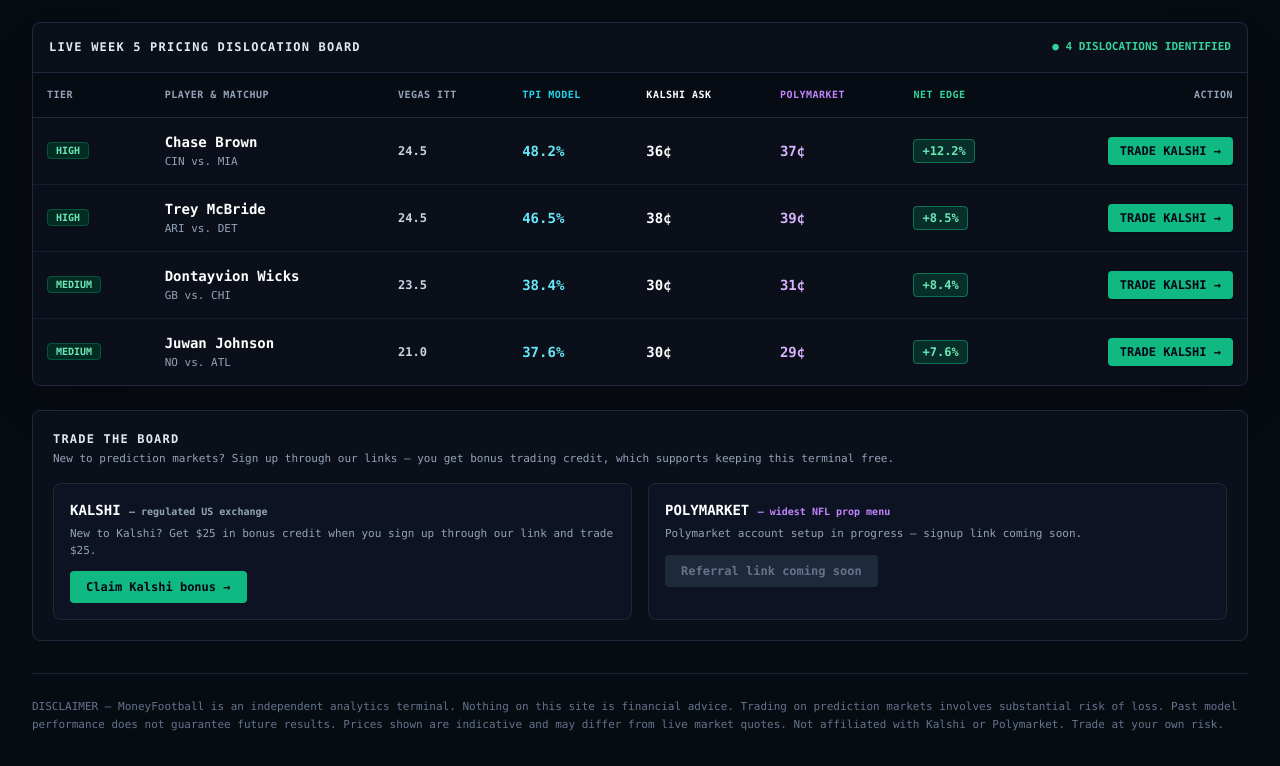
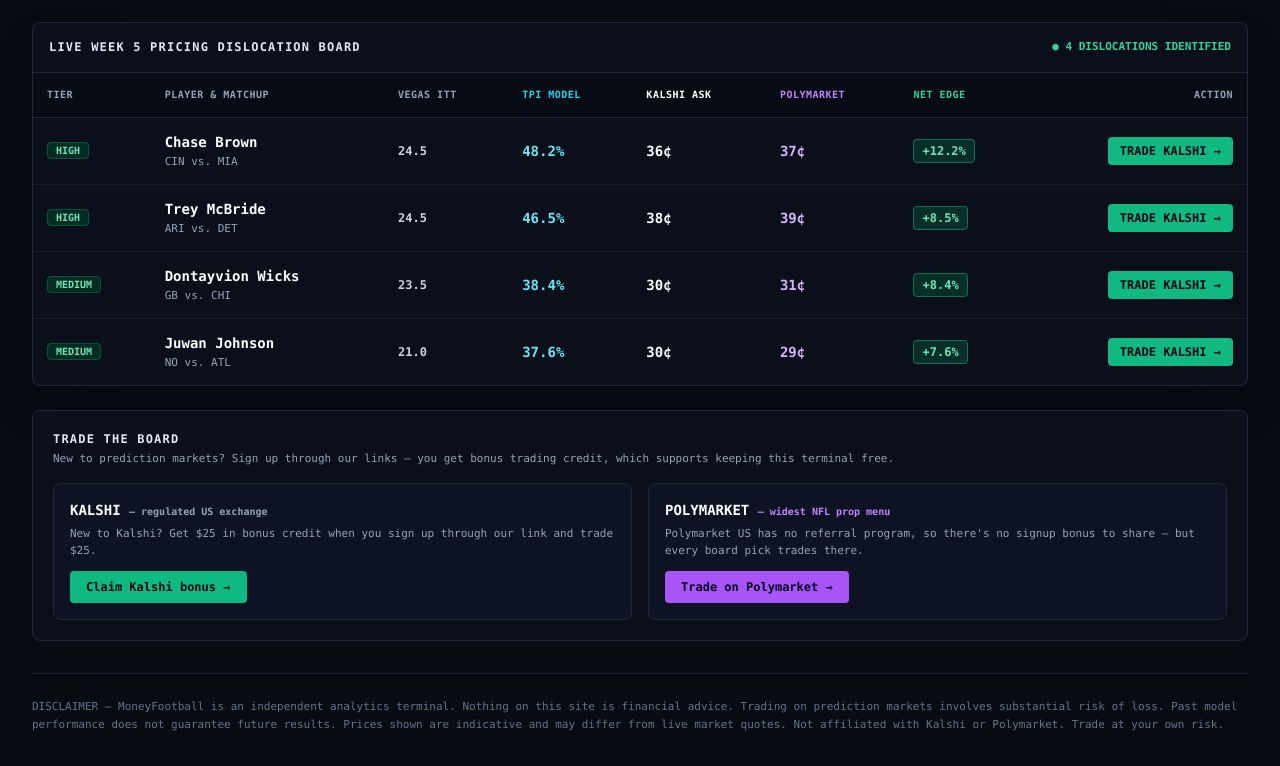
Before and after one commit to tomasgregoriocigar/moneyfootball, a Next.js app: page / in a window 1280 px wide. Shown: the part 442-1208 px from the top of the page. Built offline with nearby package versions, Linux system fonts and the light colour scheme.

Commit message:
fix: Polymarket card drops bonus claim (US has no referral program)
* Delete public/data/slate_verdict.json

* Create slate_verdict.json

* Update page.tsx

```diff
--- a/public/data/slate_verdict.json
+++ b/public/data/slate_verdict.json
@@ -72,7 +72,7 @@
   "referrals": {
     "kalshi_url": "https://kalshi.com/r/346071dd-bafa-4eca-93c2-13b1e0886a1a",
     "kalshi_headline": "New to Kalshi? Get $25 in bonus credit when you sign up through our link and trade $25.",
-    "polymarket_url": null,
-    "polymarket_headline": "Polymarket account setup in progress — signup link coming soon."
+    "polymarket_url": "https://polymarket.us/",
+    "polymarket_headline": "Polymarket US has no referral program, so there's no signup bonus to share — but every board pick trades there."
   }
 }
--- a/src/app/page.tsx
+++ b/src/app/page.tsx
@@ -274,7 +274,7 @@ function ReferralSection({ referrals }: { referrals: ReferralInfo }) {
               rel="noreferrer"
               className="inline-block px-4 py-2 rounded bg-purple-500 hover:bg-purple-400 text-slate-950 font-black text-xs transition-all"
             >
-              Claim Polymarket bonus &rarr;
+              Trade on Polymarket &rarr;
             </a>
           ) : (
             <span className="inline-block px-4 py-2 rounded bg-slate-800 text-slate-500 font-bold text-xs cursor-not-allowed">
```
